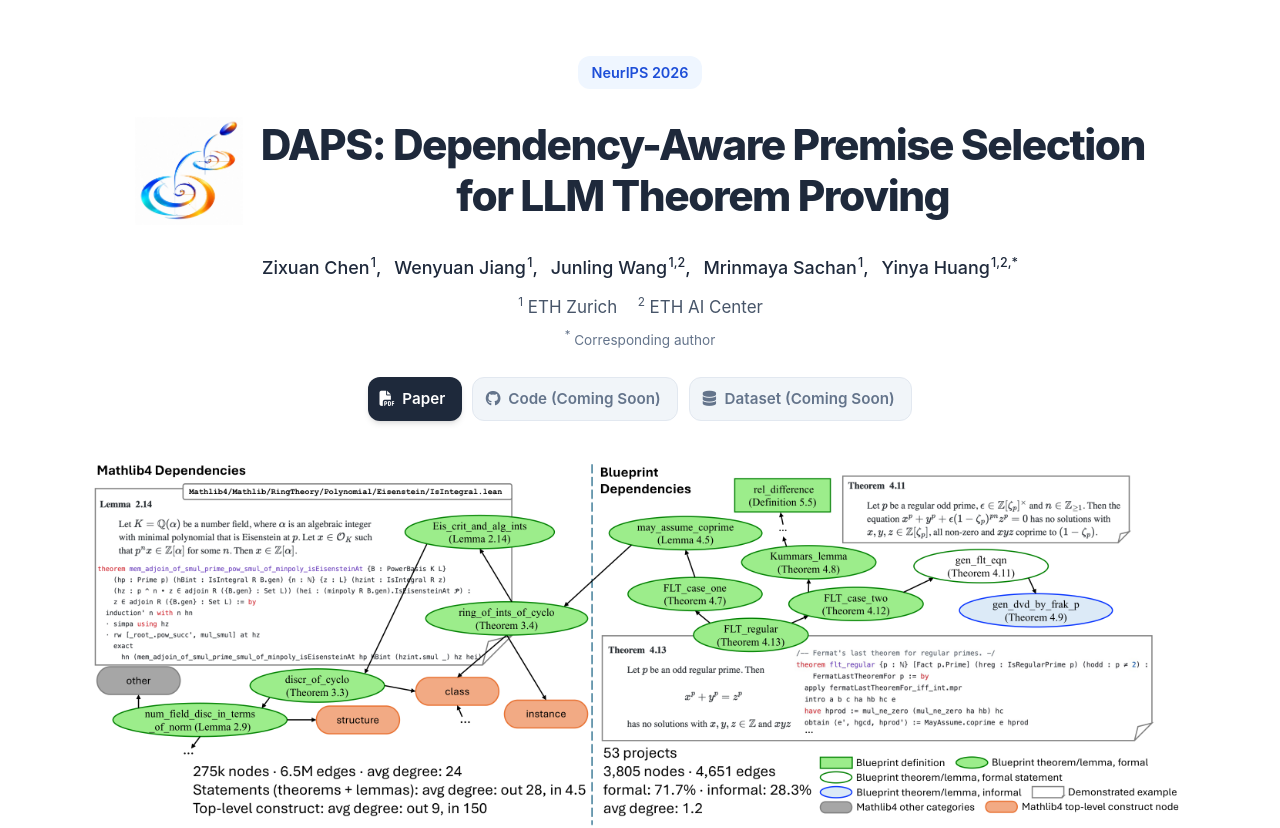
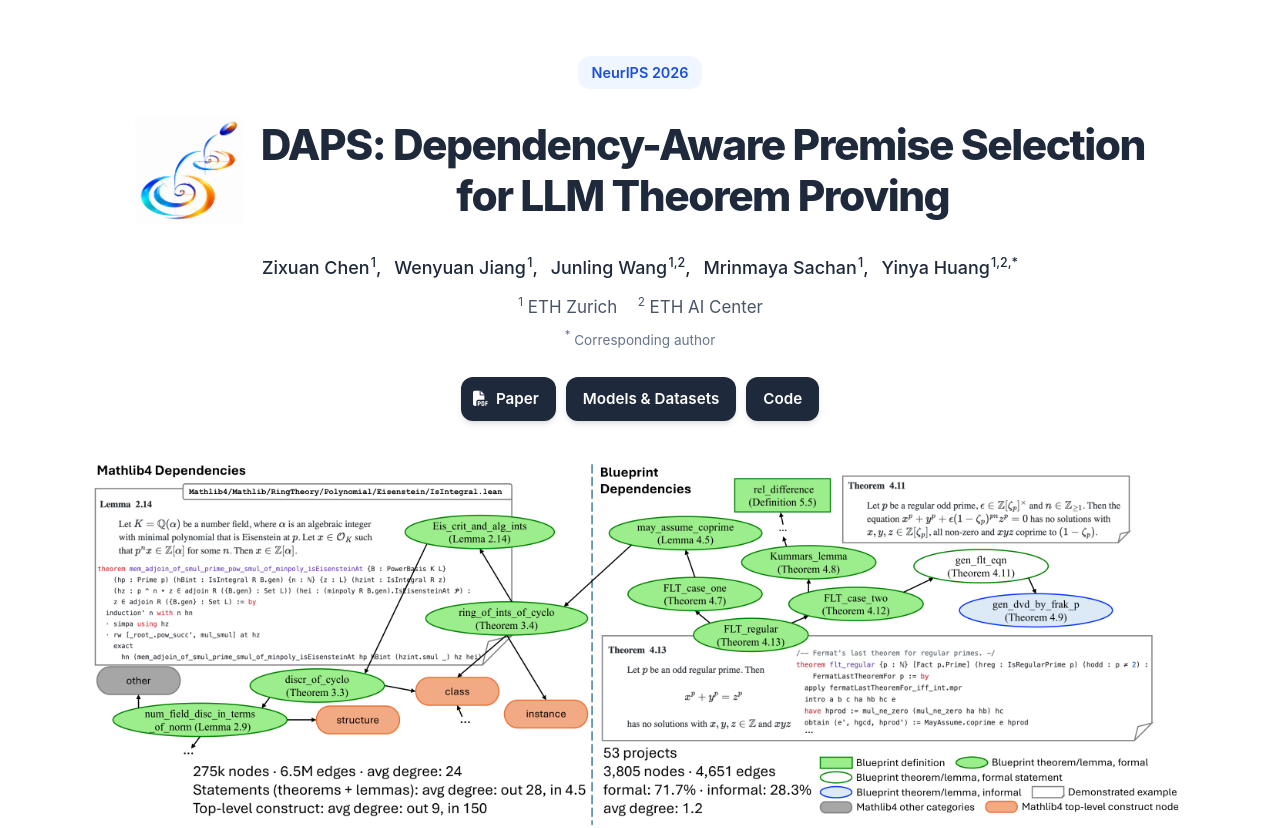
Before and after one commit to Relational-Conjecturing/Dependency-Aware-Premise-Selection, a plain HTML site: page index.html in a window 1280 px wide. Shown: the top 828 px of the page. Drawn offline with Linux system fonts and the light colour scheme.

Commit message:
add links

```diff
--- a/index.html
+++ b/index.html
@@ -96,14 +96,14 @@
               <span class="icon" aria-hidden="true"><i class="fas fa-file-pdf"></i></span>
               <span>Paper</span>
             </a>
-            <!-- Add the real href and remove is-disabled, aria-disabled, role, and tabindex when released. -->
-            <a class="button is-normal is-rounded is-disabled" role="link" aria-disabled="true" tabindex="-1">
-              <span class="icon" aria-hidden="true"><i class="fab fa-github"></i></span>
-              <span>Code (Coming Soon)</span>
+            <!-- Models & Datasets -->
+            <a href="https://huggingface.co/DAPS-Math" target="_blank" class="button is-normal is-rounded is-dark">
+              <span>Models & Datasets</span>
             </a>
-            <a class="button is-normal is-rounded is-disabled" role="link" aria-disabled="true" tabindex="-1">
-              <span class="icon" aria-hidden="true"><i class="fas fa-database"></i></span>
-              <span>Dataset (Coming Soon)</span>
+
+            <!-- Code -->
+            <a href="https://github.com/Relational-Conjecturing/DAPS" target="_blank" class="button is-normal is-rounded is-dark">
+              <span>Code</span>
             </a>
           </div>
         </div>
```
